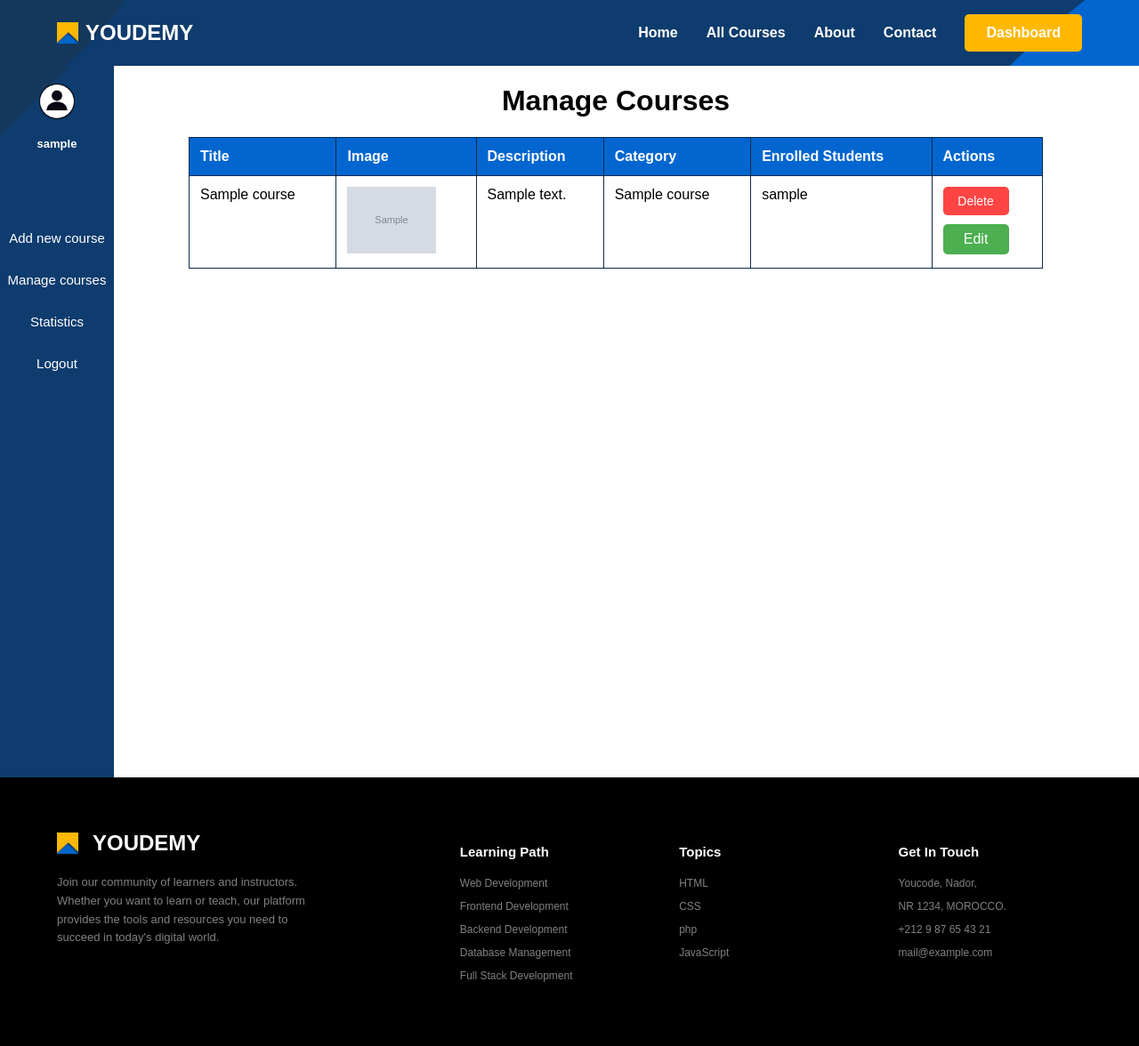
After one commit to FARAJI-Omar/youdemy, a PHP site: page /teacher_manage_courses.php in a window 1280 px wide. The commit adds this page. Shown: the whole page at 89% size. Run offline with PHP 8.4, Linux system fonts and the light colour scheme; the visitor is signed in with stand-in values (Sample User, id 1); tables that the repository leaves empty or names only in its code hold one stand-in row (values such as "Sample post").

```diff
--- a/classes/teacher.cl.php
+++ b/classes/teacher.cl.php
@@ -56,4 +56,46 @@ class Teacher extends User
         }
         $this->conn->commit();
     }
+
+    public function get_courses()
+    {
+        $query = $this->conn->prepare("SELECT course.*, student.username
+                                        FROM course
+                                        LEFT JOIN course_student AS student ON course.course_id = student.course_id");
+        $query->execute();
+        $courses = $query->fetchAll();
+
+        if (is_array($courses) && !empty($courses)) {
+            echo "<table class='courses-table'>";
+            echo "<thead>
+                    <tr>
+                        <th>Title</th>
+                        <th>Image</th>
+                        <th>Description</th>
+                        <th>Category</th>
+                        <th>Enrolled Students</th>
+                        <th>Actions</th>
+                    </tr>
+                  </thead>
+                  <tbody>";
+            foreach ($courses as $course) {
+                echo "<tr>";
+                echo "<td>" . htmlspecialchars($course['title']) . "</td>";
+                echo "<td><img src='" . htmlspecialchars($course['course_image']) . "' alt='Course Image' style='width:100px;'></td>";
+                echo "<td>" . htmlspecialchars($course['description']) . "</td>";
+                echo "<td>" . htmlspecialchars($course['category_name']) . "</td>";
+                echo "<td>" . htmlspecialchars($course['username'] ?? 'No students enrolled') . "</td>";
+                echo "<td>
+                        <div class='course_actions'>
+                            <a href='process/delete_course.process.php?course_id=" . htmlspecialchars($course['course_id']) . "' class='delete-btn'>Delete</a>
+                            <a href='process/edit_course.process.php?course_id=" . htmlspecialchars($course['course_id']) . "' class='edit-btn'>Edit</a>
+                        </div>
+                      </td>";
+                echo "</tr>";
             }
+            echo "</tbody></table>";
+        } else {
+            echo "<div class='no-courses'>No courses found</div>";
+        }
+    }
+}
--- a/classes/user.cl.php
+++ b/classes/user.cl.php
@@ -16,22 +16,22 @@ class user {
         $query->execute();
         $courses = $query->fetchAll();
 
-        // if (is_array($courses) && !empty($courses)) {
-        //     echo "<div class='courses-box'>";
-        //     foreach ($courses as $course) {
-        //         echo "<div class='course_card'>";
-        //         echo "<h3>" . $course['title'] . "</h3>";
-        //         echo "<p>By: " . $course['username'] . "</p>";
-        //         echo "<img src='" . $course['course_image'] . "'>";
-        //         echo "<div class='course-actions'>";
-        //         echo "<a href='process/delete_course.process.php?course_id=" . $course['course_id'] . "' class='delete-btn'>Delete</a>";
-        //         echo "</div>";
-        //         echo "</div>";
-        //     }
-        //     echo "</div>";
-        // } else {
-        //     echo "<div class='no-courses'>No courses found</div>";
-        // }
+        if (is_array($courses) && !empty($courses)) {
+            echo "<div class='courses-box'>";
+            foreach ($courses as $course) {
+                echo "<div class='course_card'>";
+                echo "<h3>" . $course['title'] . "</h3>";
+                echo "<p>By: " . $course['username'] . "</p>";
+                echo "<img src='" . $course['course_image'] . "'>";
+                echo "<div class='course-actions'>";
+                echo "<a href='process/delete_course.process.php?course_id=" . $course['course_id'] . "' class='delete-btn'>Delete</a>";
+                echo "</div>";
+                echo "</div>";
+            }
+            echo "</div>";
+        } else {
+            echo "<div class='no-courses'>No courses found</div>";
+        }
     }
 
     public function delete_course($course_id)
--- a/styles.css
+++ b/styles.css
@@ -1163,9 +1163,8 @@ aside a:hover, .admin-name:hover{
     padding: 30px;
     border-radius: 10px;
     box-shadow: 0 2px 3px rgba(0, 0, 0, 0.1);
-    width: 600px;
-    margin: 0 auto;
-    height: 80%;
+        width: 600px;
+        margin: 0 auto;
 }
 
 .create_course_form input[type="text"],
@@ -1250,3 +1249,89 @@ aside a:hover, .admin-name:hover{
     background-color: #0e3c6e7a !important;
     color: white;
 }
+
+/* manage courses */
+.main_cont{
+    display: flex;
+    flex-direction: column;
+    align-items: center;
+    width: 75%;
+    margin-bottom: 40px;
+    position: relative;
+    left: 5%;
+    overflow-y: scroll;
+    overflow-x: hidden;
+}
+
+/* hide scrollbar */
+.main_cont::-webkit-scrollbar {
+    display: none;
+}
+
+.content_sec{
+    width: 100%;
+    height: 100%;
+    justify-items: center;
+}
+
+.courses-table {
+    width: 100%;
+    border-collapse: collapse;
+    margin-top: 20px;
+}
+
+.courses-table th, .courses-table td {
+    padding: 12px;
+    text-align: left;
+    border: 1.5px solid #0B2A4A;
+    vertical-align: top;
+}
+
+.courses-table th {
+    background-color: #0366d0;
+    color: white;
+}
+
+.courses-table tr:hover {
+    background-color: #f1f1f1;
+}
+
+.course_actions{
+    display: flex;
+    flex-direction: column;
+    gap: 10px;
+}
+
+.edit-btn, .delete-btn {
+    text-decoration: none;
+    padding: 8px 12px;
+    width: 50px;
+    text-align: center;
+    border-radius: 5px;
+    color: white;
+}
+
+.edit-btn {
+    background-color: #4CAF50;
+}
+
+.edit-btn:hover {
+    background-color: #0f7314;
+}
+
+.btn-delete {
+    background-color: #f44336;
+}
+
+.btn-delete:hover {
+    background-color: #a51313;
+}
+
+/* Scrollable description */
+.description-cell {
+    max-height: 100px;
+    overflow-y: auto;
+    overflow-x: hidden;
+    white-space: normal;
+    max-width: 200px;
+}
--- /dev/null
+++ b/teacher_manage_courses.php
@@ -0,0 +1,51 @@
+<?php
+require_once 'classes/login.cl.php';
+require_once 'classes/teacher.cl.php';
+require_once 'classes/user.cl.php';
+?>
+
+<!DOCTYPE html>
+<html lang="en">
+
+<head>
+    <meta charset="UTF-8">
+    <meta name="viewport" content="width=device-width, initial-scale=1.0">
+    <link rel="stylesheet" href="styles.css">
+    <title>Manage Courses</title>
+</head>
+
+<body>
+    <div class="admin-header">
+        <?php include 'header.php'; ?>
+    </div>
+
+    <div class="admin_body">
+        <aside>
+            <img src="img/User profile.png" class="admin-profile">
+            <a href="teacher_dashboard.php" style="text-decoration: none;">
+                <h3 class="admin-name"><?php echo $_SESSION['username']; ?></h3>
+            </a>
+            <a href="teacher_add_course.php">Add new course</a>
+            <a href="teacher_manage_courses.php">Manage courses</a>
+            <a href="teacher_statistics.php">Statistics</a>
+            <a href="process/logout.php">Logout</a>
+        </aside>
+
+        <div class="main_cont">
+            <div class="content_sec">
+                <h1>Manage Courses</h1>
+
+                <div class="courses-table">
+                    <?php
+                    $teacher = new teacher();
+                    $teacher->get_courses();
+                    ?>
+                </div>
+            </div>
+        </div>
+    </div>
+
+    <?php include 'footer.php'; ?>
+</body>
+
+</html>
```
Also changed, not shown: process/teacher_add_course.process.php (+63 -7 lines), teacher_add_course.php (+17 -5 lines). Lines whose indentation alone changed are shown as unchanged.
